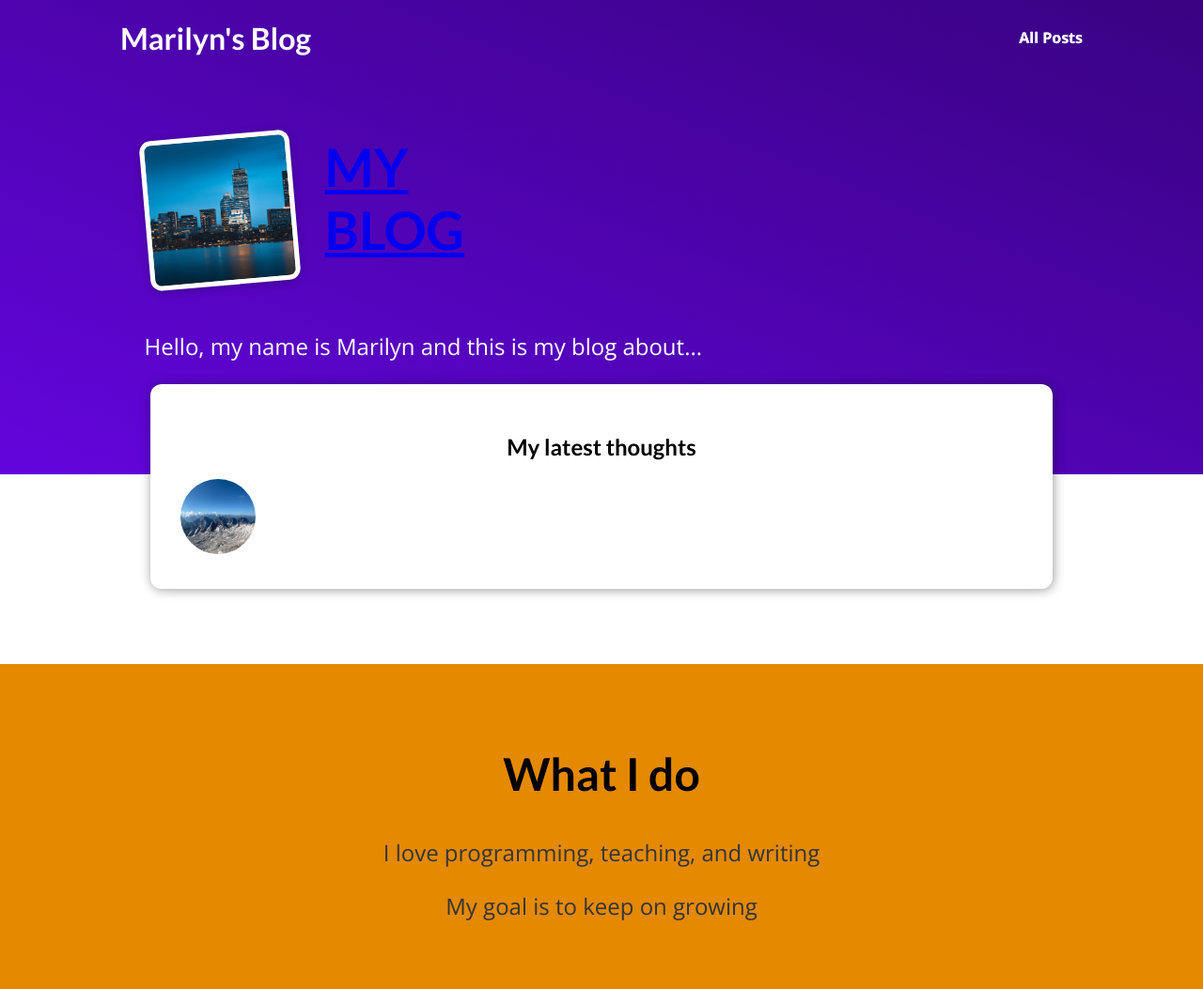
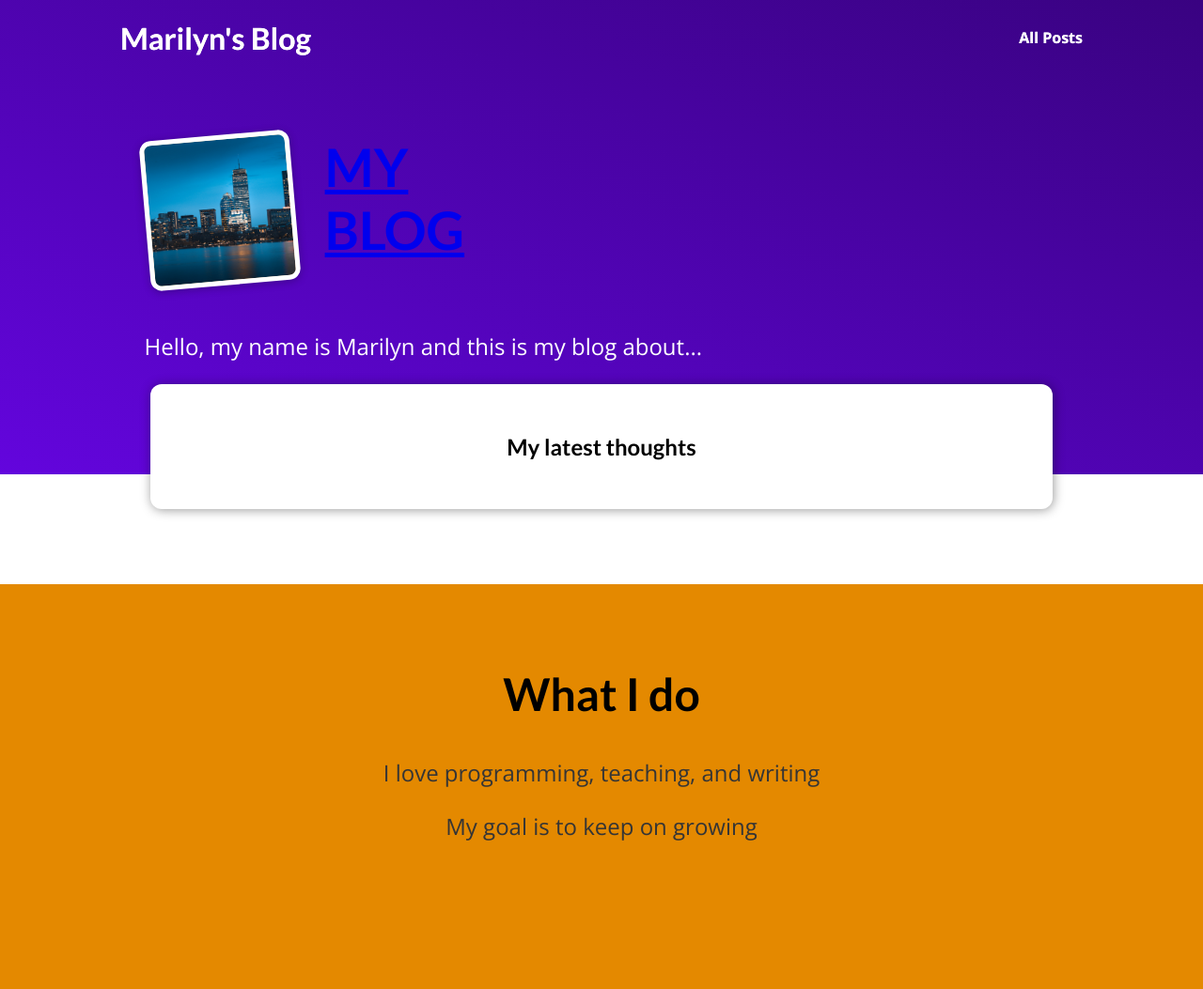
Before and after one commit to torcuata22/bt1, a Django app: page / in a window 1280 px wide. Shown: the whole page at 94% size. After the commit the page ends 895 px from the top, so only its background shows below. Run offline with Django 4.2, Linux system fonts and the light colour scheme; data that the repository does not hold is empty.

Commit message:
all-posts styling

```diff
--- a/my_site/blog/static/blog/all-posts.css
+++ b/my_site/blog/static/blog/all-posts.css
@@ -40,4 +40,5 @@
   box-shadow: 0 2px 8px rgba(0, 0, 0, 0.25);
   border-radius: 12px;
   background-color: white;
+
 }
--- a/my_site/blog/templates/blog/includes/post.html
+++ b/my_site/blog/templates/blog/includes/post.html
@@ -2,11 +2,11 @@
 
 
 
-
+<ul>
     <li>
         <article class="post">
             <a href="{% url 'post-detail-page' post.slug %}">
-                <!-- <img src="{% static 'blog/images/'|add:post.image_name %}" alt="{{ post.title }}"/> -->
+                <img src="{% static 'blog/images/'|add:post.image_name %}" alt="{{ post.title }}"/>
                 <div class="post__content">
                 <h3>{{ post.title }}</h3>
                 <p>
@@ -17,3 +17,4 @@
 
         </article>
     </li>
+</ul>
--- a/my_site/blog/templates/blog/index.html
+++ b/my_site/blog/templates/blog/index.html
@@ -12,9 +12,9 @@ My Blog
 {% block content %}
 
     <header id="main-navigation">
-        <h1><a href="">Marilyn's Blog</a></h1>
+        <h1><a href="#">Marilyn's Blog</a></h1>
         <nav>
-            <a href="">All Posts</a>
+            <a href="/posts">All Posts</a>
         </nav>
     </header>
 
@@ -29,18 +29,11 @@ My Blog
 
 <section id="latest-posts">
     <h2>My latest thoughts</h2>
-    <ul>
-        <li>
-                <a id="" href="#">
-                <img src="{% static 'blog/images/mountains.jpg' %}" alt="Mountain Hiking" />
-                <div class="post__content">
+
                 {% for post in posts %}
                 {% include "blog/includes/post.html" %}
                 {% endfor %}
-                </div>
-            </a>
-        </li>
-    </ul>
+
 </section>
 <section id="about">
     <h2>What I do</h2>
--- a/my_site/templates/base.html
+++ b/my_site/templates/base.html
@@ -12,9 +12,9 @@
 </head>
 <body>
     <header id="main-navigation">
-        <h1><a href="{% url 'starting-page' %}"></a></h1>
+        <h1><a href="#">Marilyn's Blog</a></h1>
         <nav>
-            <a href="{% url 'posts-page' %}">All Posts</a>
+            <a href="/posts">All Posts</a>
         </nav>
     </header>
 
```
Lines whose indentation alone changed are shown as unchanged.
